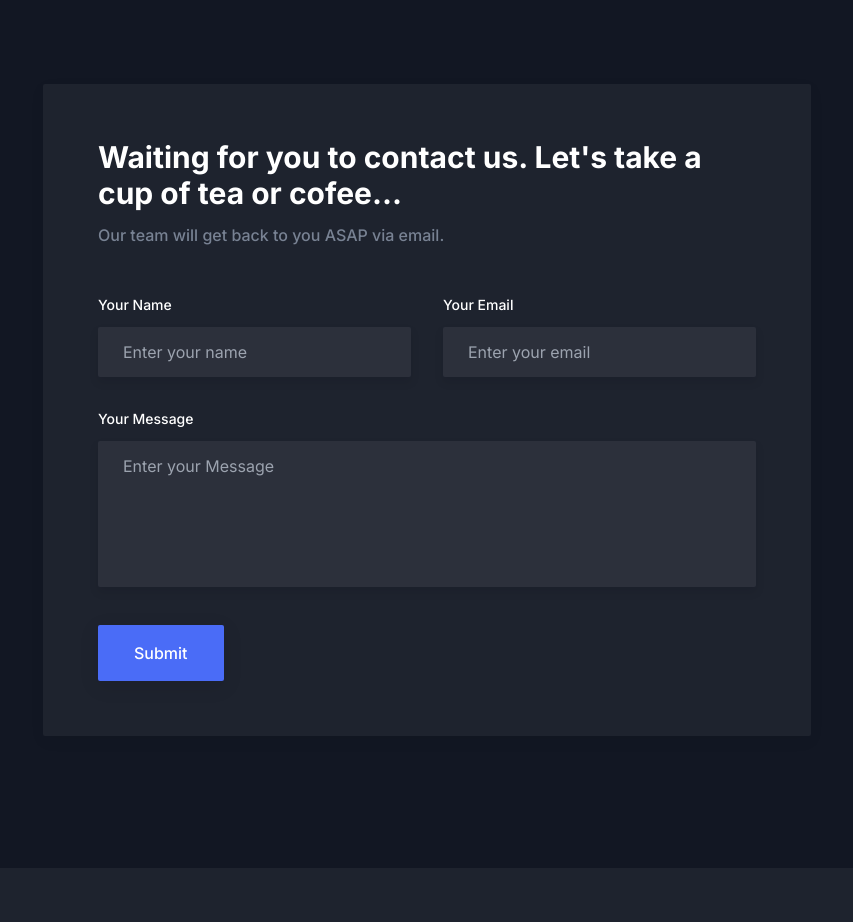
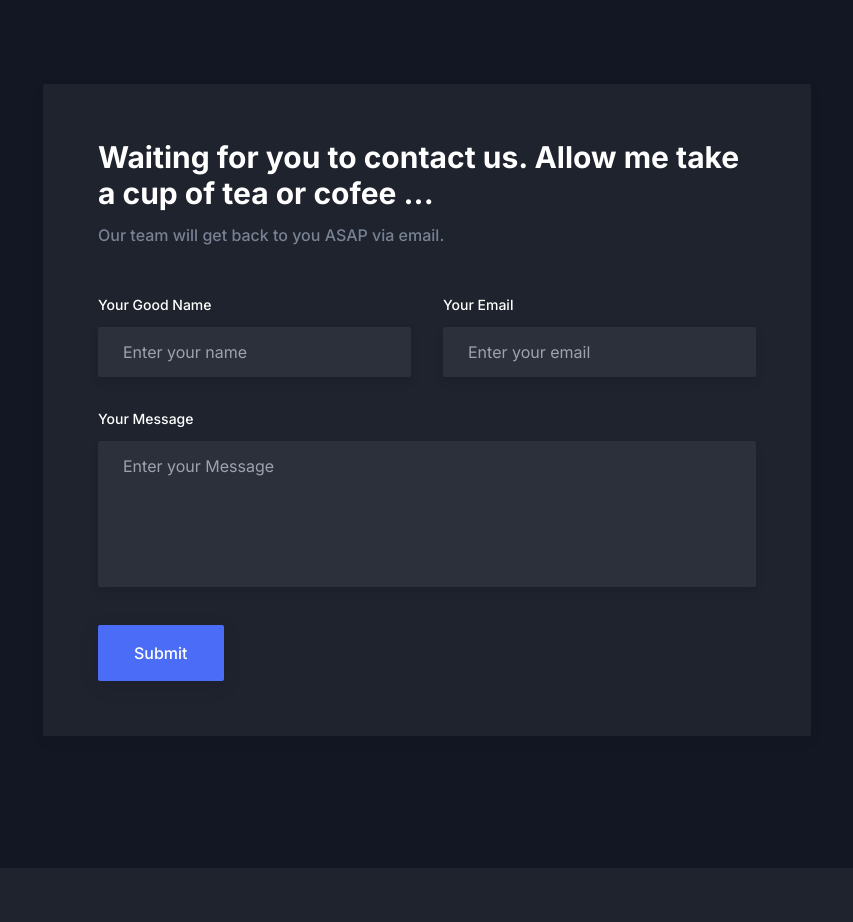
Before and after one commit to prem30488/parthmicrosys, a Next.js app: page / in a window 1280 px wide. Shown: the part 6220-7142 px from the top of the page, without its empty margins (13-866 px from the left). Built offline with nearby package versions, Linux system fonts and the light colour scheme.

Commit message:
second commit

```diff
--- a/src/components/Contact/index.tsx
+++ b/src/components/Contact/index.tsx
@@ -12,7 +12,7 @@ const Contact = () => {
               "
             >
               <h2 className="mb-3 text-2xl font-bold text-black dark:text-white sm:text-3xl lg:text-2xl xl:text-3xl">
-                Waiting for you to contact us. Let's take a cup of tea or cofee...
+                Waiting for you to contact us. Allow me take a cup of tea or cofee ...
               </h2>
               <p className="mb-12 text-base font-medium text-body-color">
                 Our team will get back to you ASAP via email.
@@ -25,7 +25,7 @@ const Contact = () => {
                         htmlFor="name"
                         className="mb-3 block text-sm font-medium text-dark dark:text-white"
                       >
-                        Your Name
+                        Your Good Name
                       </label>
                       <input
                         type="text"
--- a/src/components/Header/menuData.tsx
+++ b/src/components/Header/menuData.tsx
@@ -24,7 +24,8 @@ const menuData: Menu[] = [
     title: "Support",
     path: "/contact",
     newTab: false,
-  },
+  }
+  //,
   // {
   //   id: 4,
   //   title: "Pages",
```
